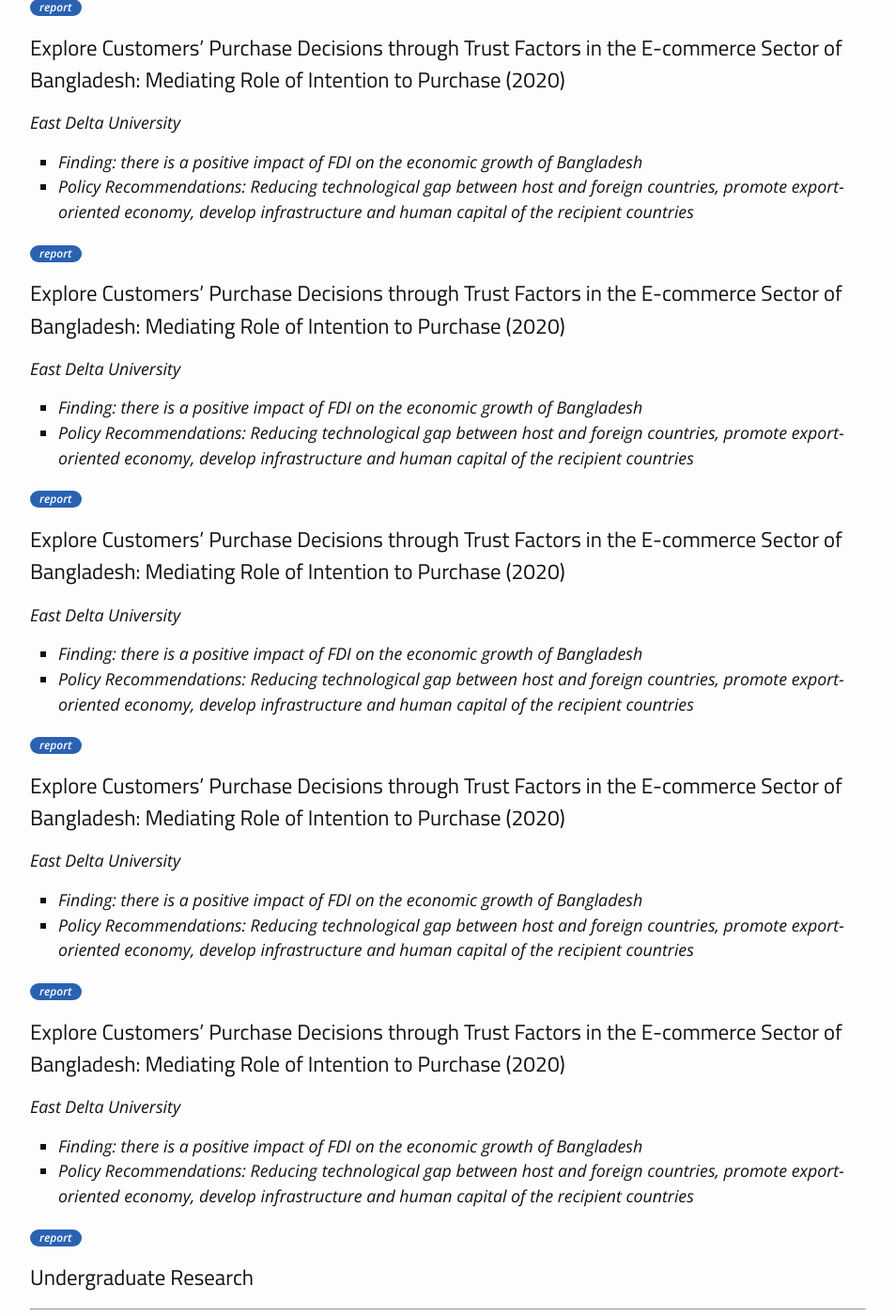
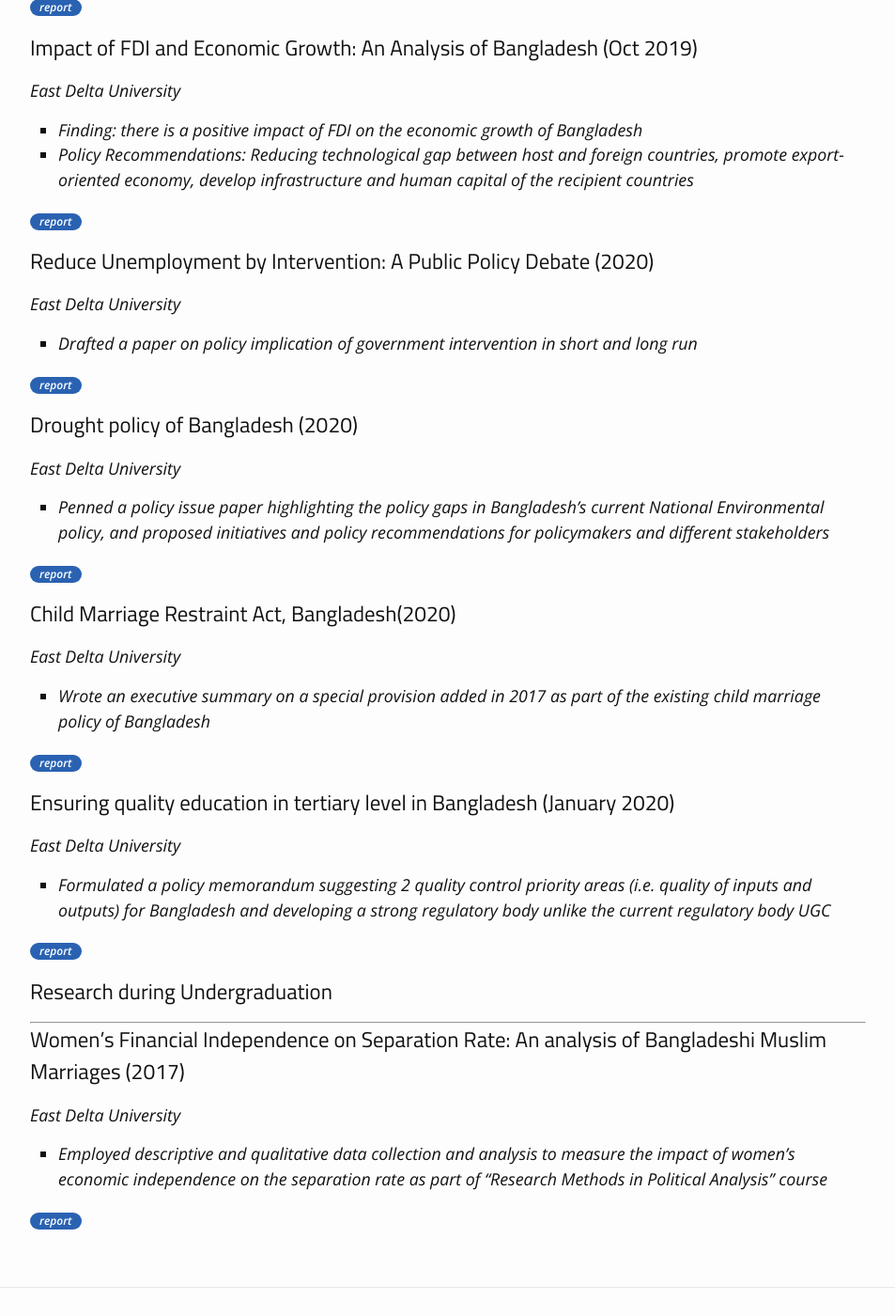
Before and after one commit to tanzeemaaktar/tanzeemaaktar.github.io, a Jekyll site: the page built from research.md, in a window 1280 px wide and 1400 px high, scrolled down 492 px. Shown: the whole window at 94% size, without its empty margins (163-1116 px from the left). Built offline with Jekyll 4.4.1, drawn with Linux system fonts in a browser that asks for light colours; some of the changed text lies outside the part shown.

Commit message:
research

```diff
--- a/research.md
+++ b/research.md
@@ -4,7 +4,7 @@
 title: Research
 ---
 
-<h2>Masters Research</h2>
+<h2>Research during Master's</h2>
 <hr>
 
 
@@ -13,13 +13,13 @@
 <ul style="list-style-type:square">
 	<li>Designed questionnaire to collect primary data from 400 e-commerce users in Bangladesh to explore four trust factors and the purchase decisions of the customers</li>
 	<li>Extended  theoretical model named Technology Acceptance Model (TAM) and analyzed quantitative data using SPSS and PLS-SEM softwares</li>
-	<li>Authored master’s dissertation (manuscript in preparation for publication)</li>
+	</li>Authored master’s dissertation (manuscript in preparation for publication)</li>
 </ul>
 <a href=""><div class="color-button">report</div></a>
 <br>
 
 
-<h2>Explore Customers’ Purchase Decisions through Trust Factors in the E-commerce Sector of Bangladesh: Mediating Role of Intention to Purchase (2020)</h2>
+<h2>Impact of FDI and Economic Growth: An Analysis of Bangladesh (Oct 2019)</h2>
 <h3>East Delta University<h3>
 <ul style="list-style-type:square">
 	<li>Finding: there is a positive impact of FDI on the economic growth of Bangladesh</li>
@@ -29,53 +29,53 @@
 <br>
 
 
-<h2>Explore Customers’ Purchase Decisions through Trust Factors in the E-commerce Sector of Bangladesh: Mediating Role of Intention to Purchase (2020)</h2>
+<h2>Reduce Unemployment by Intervention: A Public Policy Debate (2020)</h2>
 <h3>East Delta University<h3>
 <ul style="list-style-type:square">
-	<li>Finding: there is a positive impact of FDI on the economic growth of Bangladesh</li>
-	<li>Policy Recommendations: Reducing technological gap between host and foreign countries, promote export-oriented economy, develop infrastructure and human capital of the recipient countries</li>
+	<li>Drafted a paper on policy implication of government intervention in short and long run</li>
+
 </ul>
 <a href=""><div class="color-button">report</div></a>
 <br>
 
 
-<h2>Explore Customers’ Purchase Decisions through Trust Factors in the E-commerce Sector of Bangladesh: Mediating Role of Intention to Purchase (2020)</h2>
+<h2>Drought policy of Bangladesh (2020)</h2>
 <h3>East Delta University<h3>
 <ul style="list-style-type:square">
-	<li>Finding: there is a positive impact of FDI on the economic growth of Bangladesh</li>
-	<li>Policy Recommendations: Reducing technological gap between host and foreign countries, promote export-oriented economy, develop infrastructure and human capital of the recipient countries</li>
+	<li>Penned a policy issue paper highlighting the policy gaps in Bangladesh’s current National Environmental policy, and proposed initiatives and policy recommendations for policymakers and different stakeholders </li>
+
 </ul>
 <a href=""><div class="color-button">report</div></a>
 <br>
 
 
-<h2>Explore Customers’ Purchase Decisions through Trust Factors in the E-commerce Sector of Bangladesh: Mediating Role of Intention to Purchase (2020)</h2>
+<h2>Child Marriage Restraint Act, Bangladesh(2020)</h2>
 <h3>East Delta University<h3>
 <ul style="list-style-type:square">
-	<li>Finding: there is a positive impact of FDI on the economic growth of Bangladesh</li>
-	<li>Policy Recommendations: Reducing technological gap between host and foreign countries, promote export-oriented economy, develop infrastructure and human capital of the recipient countries</li>
+	<li>Wrote an executive summary on a special provision added in 2017 as part of the existing child marriage policy of Bangladesh</li>
+
 </ul>
 <a href=""><div class="color-button">report</div></a>
 <br>
 
 
-<h2>Explore Customers’ Purchase Decisions through Trust Factors in the E-commerce Sector of Bangladesh: Mediating Role of Intention to Purchase (2020)</h2>
+<h2>Ensuring quality education in tertiary level in Bangladesh (January 2020)</h2>
 <h3>East Delta University<h3>
 <ul style="list-style-type:square">
-	<li>Finding: there is a positive impact of FDI on the economic growth of Bangladesh</li>
-	<li>Policy Recommendations: Reducing technological gap between host and foreign countries, promote export-oriented economy, develop infrastructure and human capital of the recipient countries</li>
+	<li>Formulated a policy memorandum suggesting 2 quality control priority areas (i.e. quality of inputs and outputs) for Bangladesh and developing a strong regulatory body  unlike the current regulatory body UGC</li>
+
 </ul>
 <a href=""><div class="color-button">report</div></a>
 <br>
 
-<h2>Undergraduate Research</h2>
+<h2> Research during Undergraduation</h2>
 <hr>
 
 
-<h2>Explore Customers’ Purchase Decisions through Trust Factors in the E-commerce Sector of Bangladesh: Mediating Role of Intention to Purchase (2020)</h2>
+<h2>Women’s Financial Independence on Separation Rate: An analysis of Bangladeshi Muslim Marriages (2017)</h2>
 <h3>East Delta University<h3>
 <ul style="list-style-type:square">
-	<li>Finding: there is a positive impact of FDI on the economic growth of Bangladesh</li>
-	<li>Policy Recommendations: Reducing technological gap between host and foreign countries, promote export-oriented economy, develop infrastructure and human capital of the recipient countries</li>
+	<li>Employed descriptive and qualitative data collection and analysis to measure the impact of women’s economic independence on the separation rate as part of “Research Methods in Political Analysis” course</li>
+
 </ul>
 <a href=""><div class="color-button">report</div></a>
```
